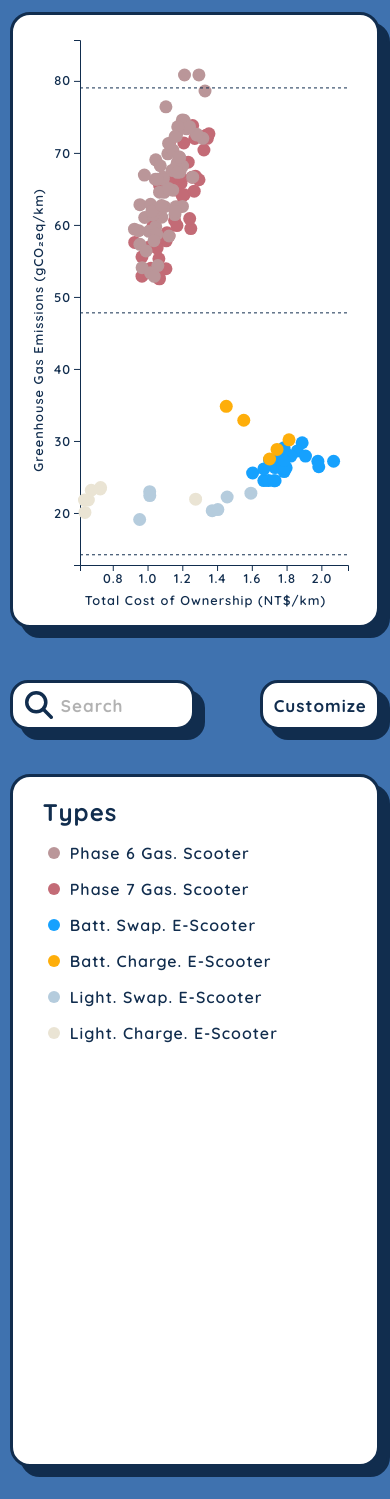
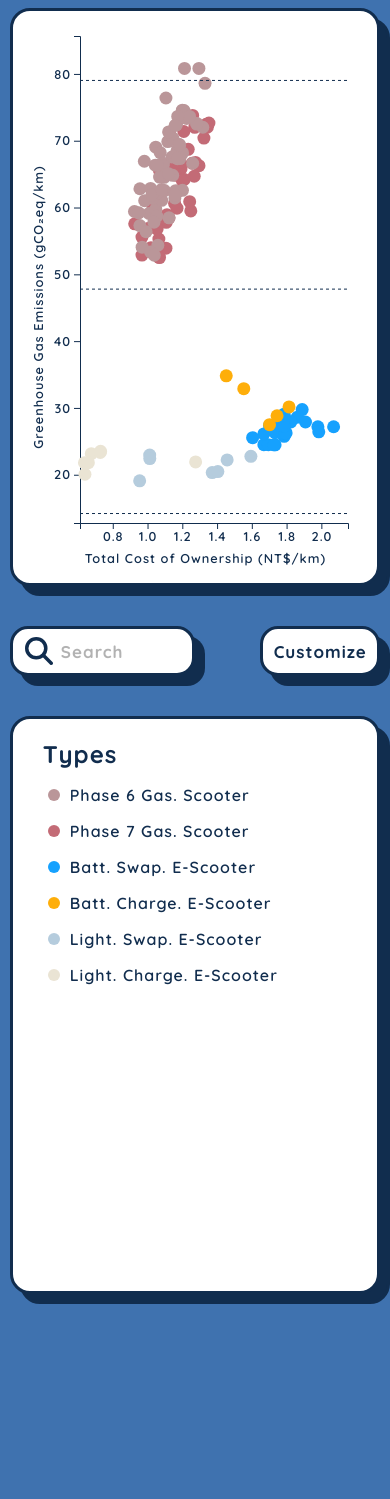
Before and after one commit to dobahsi/How-Much-E-Scooter, a plain HTML site: page index.html in a window 390 px wide. Shown: the part 174-1673 px from the top of the page. After the commit the page ends 1478 px from the top, so only its background shows below. Drawn offline with nearby package versions, Linux system fonts and the light colour scheme.

Commit message:
Update index.css

```diff
--- a/css/index.css
+++ b/css/index.css
@@ -798,6 +798,26 @@ sub{
 
 /* RWD */
 /* bigbig screen */
+@media all and (min-height: 800px){
+    nav{
+        top: calc(800px * 0.03);
+    }
+
+    article{
+        height: calc(800px * 0.89 - 60px);
+        top: calc(800px * 0.06 + 60px);
+    }
+
+    aside{
+        height: calc(800px * 0.89 - 60px);
+        top: calc(800px * 0.06 + 60px);
+    }
+
+    #chartwindow, #dotwindow, #barwindow, #sidewindow, #dotside, #barside, #searchside, #customside, #informationside, #chartwindowshadow, #sidewindowshadow{
+    height: calc(800px * 0.86 - 110px);
+    }
+}
+
 @media all and (min-width: 1400px){
     body{
         width: 1400px;
@@ -876,6 +896,25 @@ sub{
     .tour-text{
         font-size: 12px;
     }
+    @media all and (min-height: 800px){
+        nav{
+            top: calc(800px * 0.03);
+        }
+
+        article{
+            height: calc(800px * 0.89 - 60px);
+            top: calc(800px * 0.06 + 60px);
+        }
+
+        aside{
+            height: calc(800px * 0.89 - 60px);
+            top: 800px;
+        }
+
+        #chartwindow, #dotwindow, #barwindow, #sidewindow, #dotside, #barside, #searchside, #customside, #informationside, #chartwindowshadow, #sidewindowshadow{
+        height: calc(800px * 0.86 - 110px);
+        }
+    }
 }
 
 @media all and (max-width: 840px){
```
